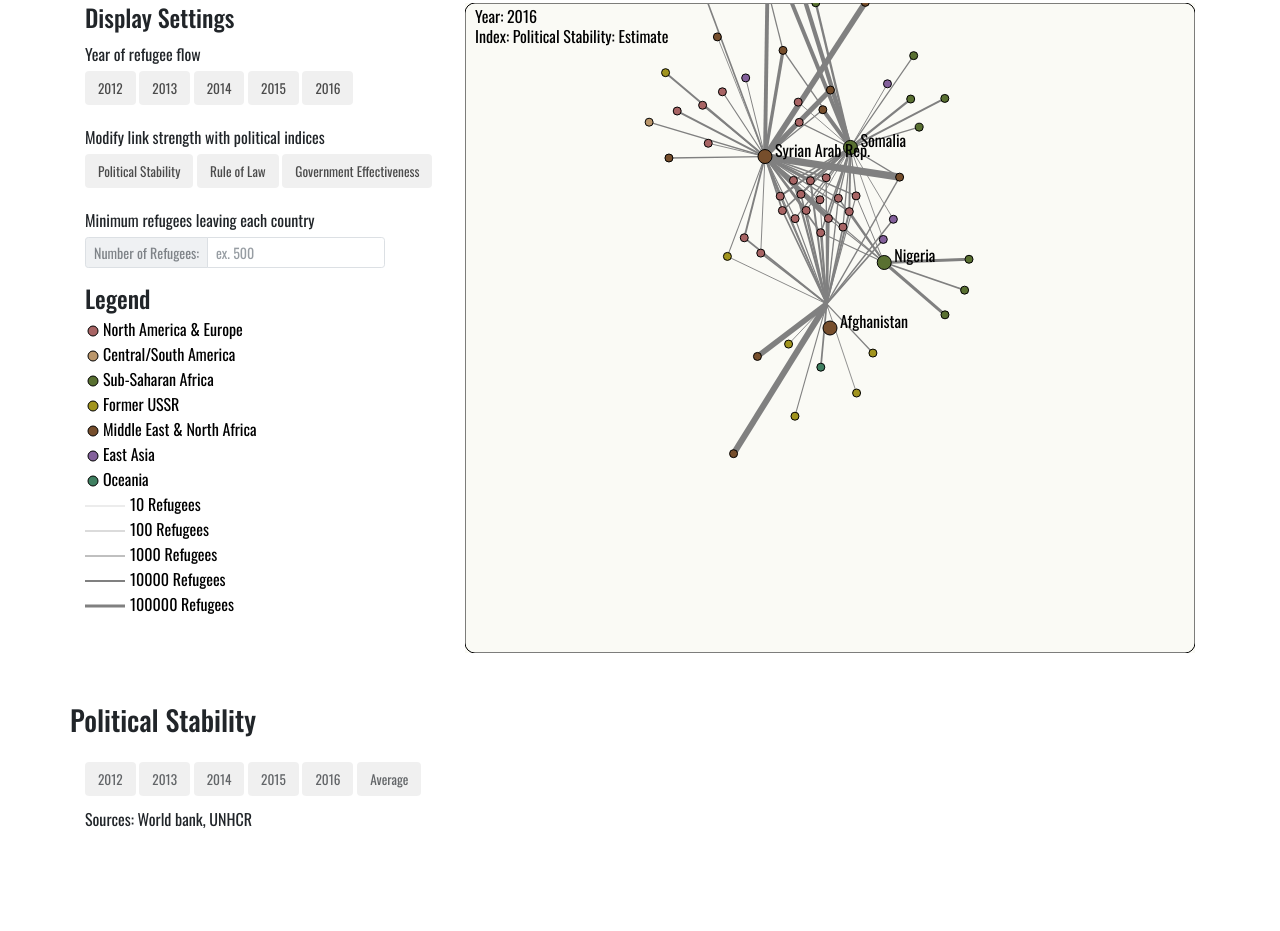
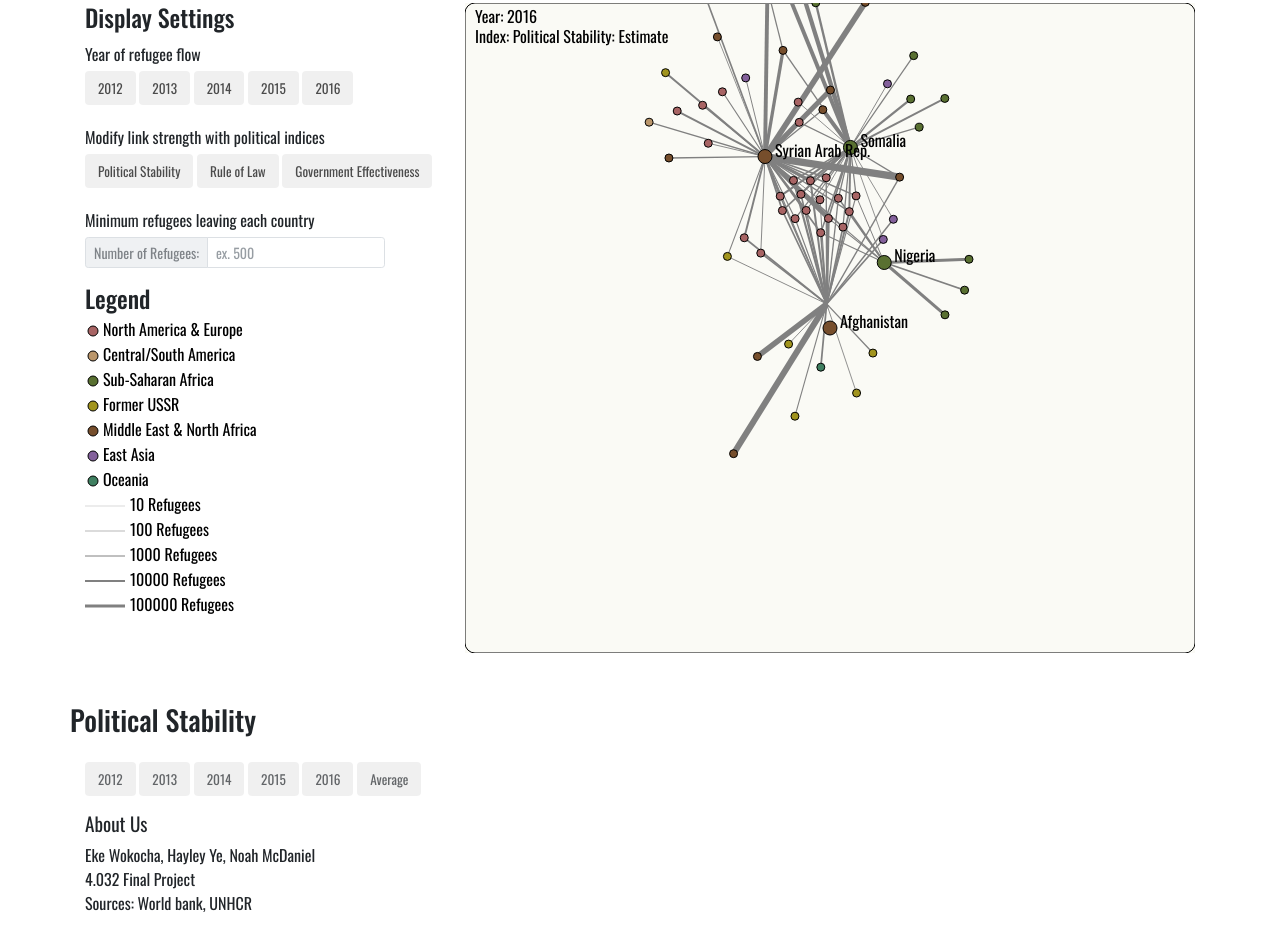
Before and after one commit to noahmcd/4.032_Final_Project, a plain HTML site: page index.html in a window 1280 px wide. Shown: the part 2254-3185 px from the top of the page. Before the commit the page ends 3101 px from the top, so only its background shows below. Drawn offline with nearby package versions, Linux system fonts and the light colour scheme; animation ran at ten frames a second.

Commit message:
about us section

```diff
--- a/index.html
+++ b/index.html
@@ -100,7 +100,10 @@
             </div>
         </div>
         <div class="container">
-            <p>Sources: World bank, UNHCR</p>
+            <h4><small>About Us</small></h4>
+            <p>Eke Wokocha, Hayley Ye, Noah McDaniel<br>
+               4.032 Final Project<br>
+               Sources: World bank, UNHCR</p>
         </div>
         <script src="https://cdn.jsdelivr.net/npm/lodash@4.17.5/lodash.min.js"></script>
         <script src="https://d3js.org/d3.v4.min.js"></script>
```
